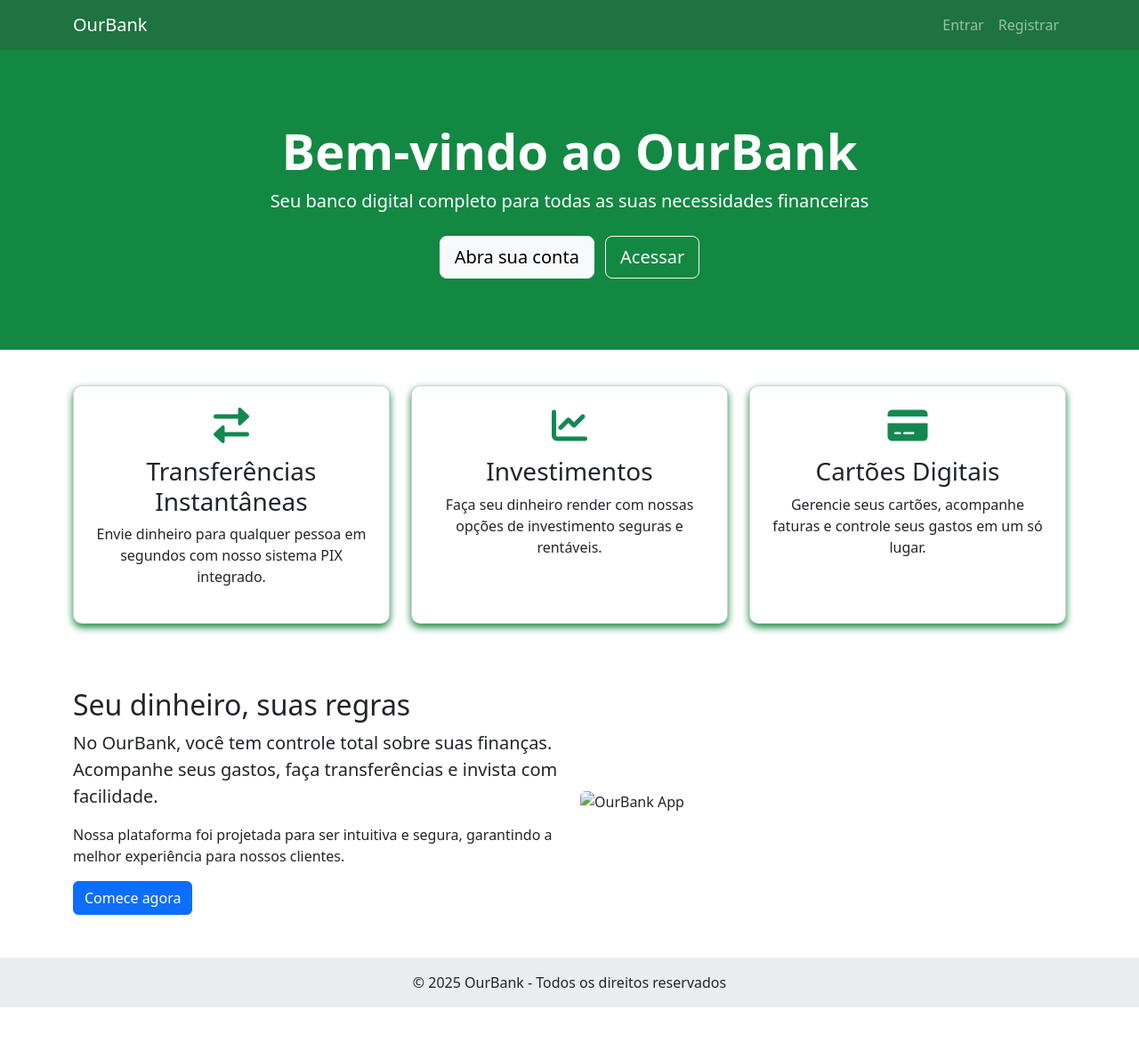
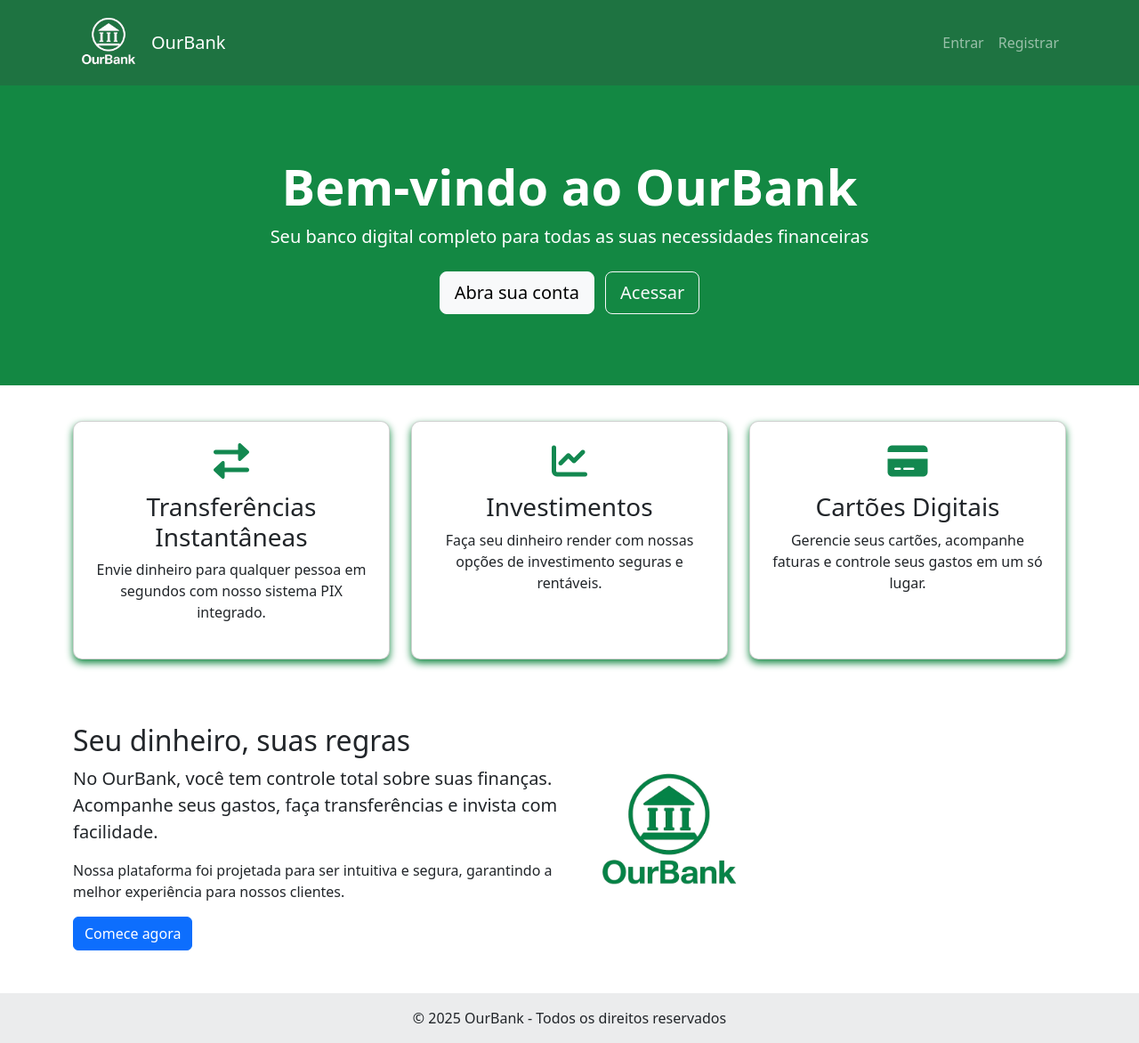
Before and after one commit to pedroompc/Projeto-FDS, a Django app: page / in a window 1280 px wide. Shown: the whole page at 89% size. Before the commit the page ends 1132 px from the top, so only its background shows below. Run offline with Django 5.2, Linux system fonts and the light colour scheme; some libraries are stand-ins or nearby versions.

Commit message:
Adicionando a logo do banco

```diff
--- a/OurBank/settings.py
+++ b/OurBank/settings.py
@@ -151,6 +151,10 @@ USE_TZ = True
 
 STATIC_URL = 'static/'
 STATIC_ROOT = os.path.join(BASE_DIR, 'staticfiles')
+STATICFILES_DIRS = [
+    os.path.join(BASE_DIR, 'static'),
+]
+
 
 # Configuração do WhiteNoise para compressão e cache
 STORAGES = {
--- a/user/templates/user/index.html
+++ b/user/templates/user/index.html
@@ -1,3 +1,5 @@
+{% load static %}
+
 <!DOCTYPE html>
 <html lang="pt-br">
 <head>
@@ -32,6 +34,7 @@
 <body>
     <nav class="navbar navbar-expand-lg navbar-dark" style="background-color: #1e7341;">
         <div class="container">
+            <img src="{% static 'img/ourbank-logobranco.png' %}" alt="OurBank" height="80" class="me-2">
             <a class="navbar-brand" href="{% url 'index' %}">OurBank</a>
             <button class="navbar-toggler" type="button" data-bs-toggle="collapse" data-bs-target="#navbarNav">
                 <span class="navbar-toggler-icon"></span>
@@ -99,8 +102,8 @@
                 <a href="{% url 'registro' %}" class="btn btn-primary">Comece agora</a>
             </div>
             <div class="col-md-6">
-                <img src="https://via.placeholder.com/600x400" alt="OurBank App" class="img-fluid rounded">
-            </div>
+                <img src="{% static 'img/ourbank_logo.png' %}" alt="OurBank" height="200" class="me-2">
+           </div>
         </div>
     </div>
 
```
Also changed, not shown: static/img/ourbank-logobranco.png (added), static/img/ourbank_logo.png (added).
